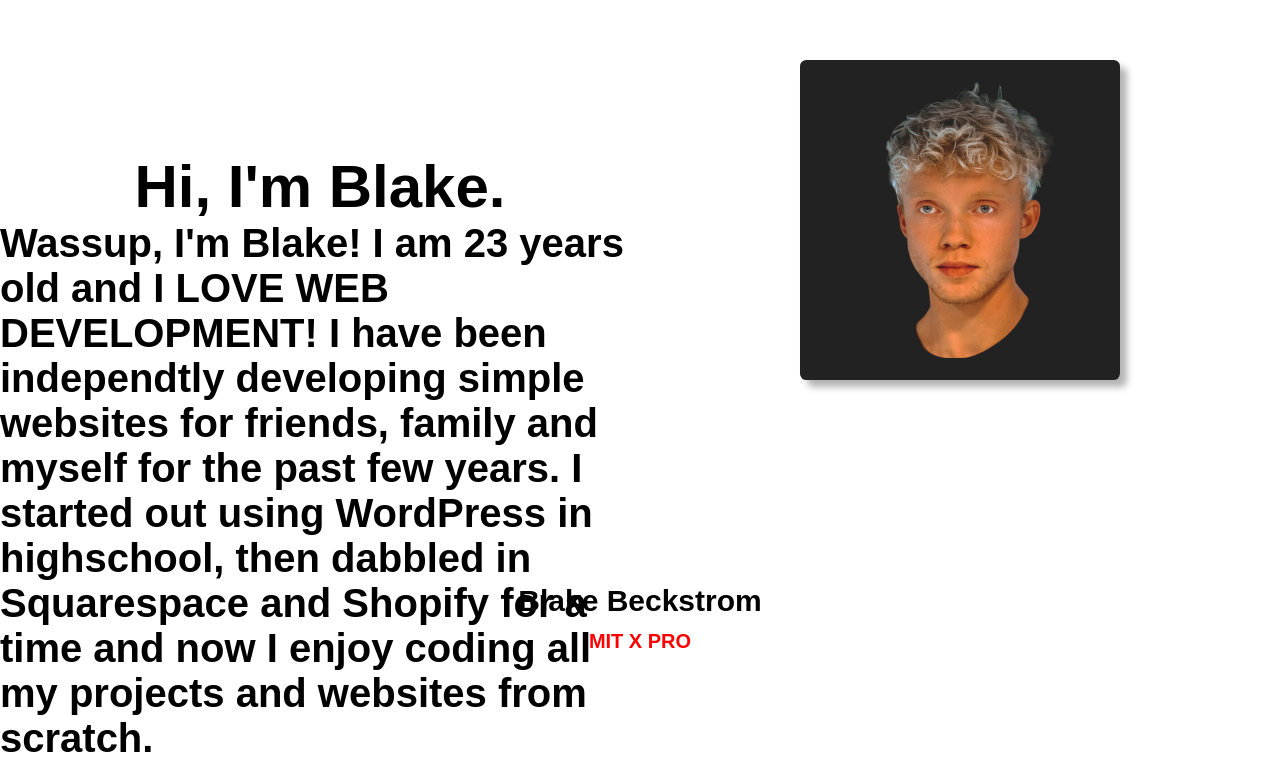
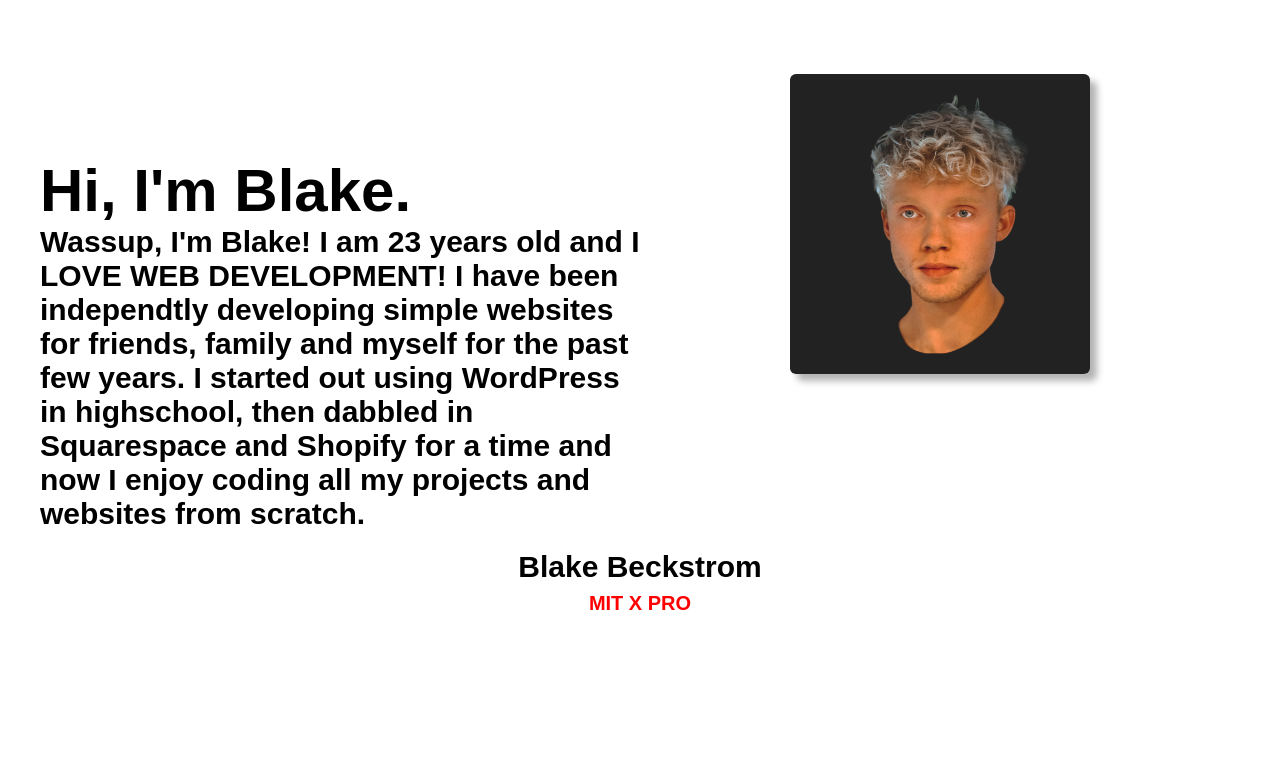
Before and after one commit to beckblakestrom/beckblakestrom.github.io, a plain HTML site: page index.html in a window 1280 px wide. Shown: the part 139-900 px from the top of the page. After the commit the page ends 800 px from the top, so only its background shows below. Drawn offline with Linux system fonts and the light colour scheme; a web font is replaced by a local one.

Commit message:
updated paddiing to page container

```diff
--- a/style.css
+++ b/style.css
@@ -39,16 +39,19 @@ a {
 		"mit mit";
 	justify-items: center;
 	align-items: center;
+	padding: 4rem;
 }
 
 .intro {
 	font-size: 6rem;
 	grid-area: intro;
 	align-self: end;
+	justify-self: left;
 }
 
 .description {
-	font-size: 4rem;
+	font-size: 3rem;
+
 	grid-area: description;
 	align-self: start;
 }
```
